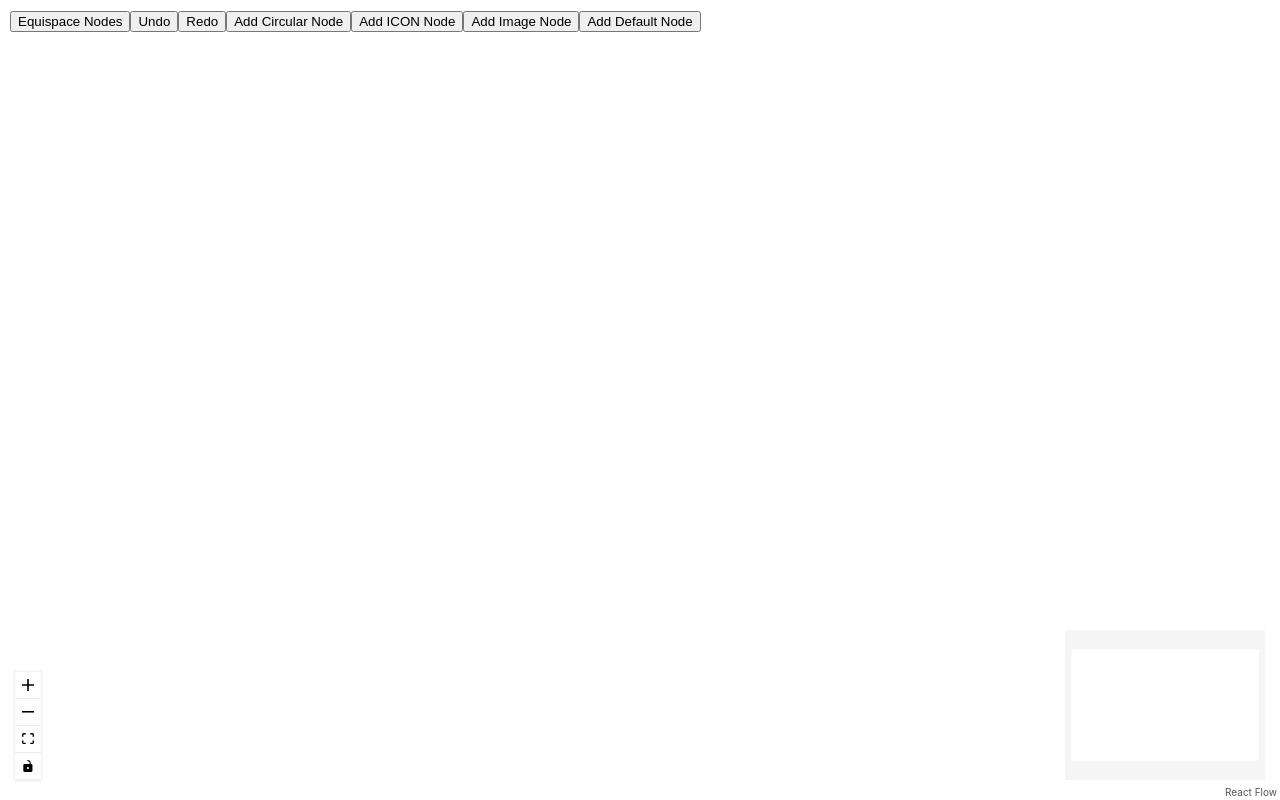
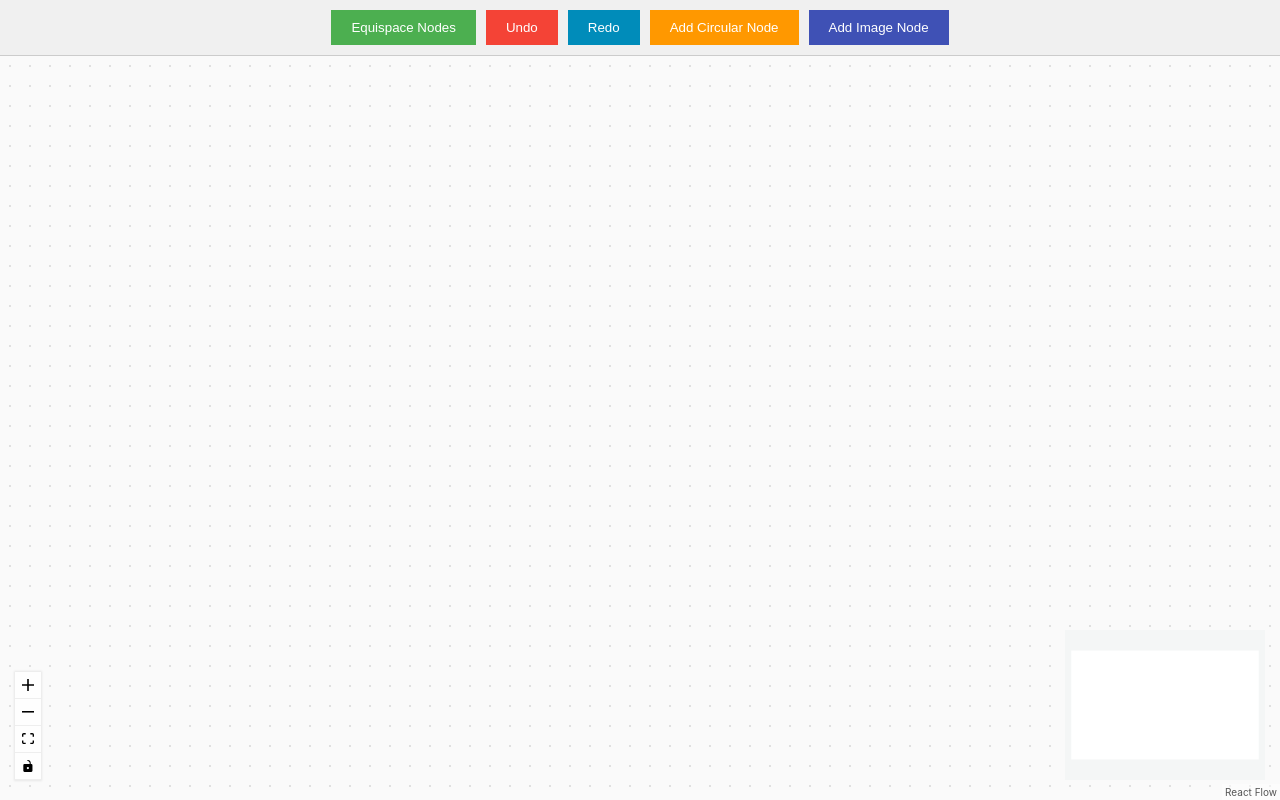
Before and after one commit to Koushik62/Readyly_assignment, a React (Create React App) app: page / in a window 1280 px wide. Built offline with nearby package versions, Linux system fonts and the light colour scheme.

Commit message:
added css

```diff
--- a/src/FlowDiagram.js
+++ b/src/FlowDiagram.js
@@ -361,23 +361,29 @@ const FlowDiagram = () => {
 
   return (
     <div style={{ height: '100vh', display: 'flex', flexDirection: 'column' }}>
-      <div style={{ justifyContent: 'space-evenly', padding: '10px' }}>
-        <button onClick={makeNodesEquispacedAndCentered}>Equispace Nodes</button>
-        <button onClick={undo}>Undo</button>
-        <button onClick={redo}>Redo</button>
-        <button onClick={() => addNode('circular')}>Add Circular Node</button>
-        <button onClick={() => addNode('iconNode')}>Add ICON Node</button>
-        <button onClick={() => addNode('imageNode')}>Add Image Node</button>
-        <button onClick={() => addNode('default')}>Add Default Node</button>
+      <div style={{ display: 'flex', justifyContent: 'center', padding: '10px', gap: '10px', backgroundColor: '#f0f0f0', borderBottom: '1px solid #ccc' }}>
+        <button style={{ backgroundColor: '#4CAF50', color: 'white', border: 'none', padding: '10px 20px', cursor: 'pointer' }} onClick={makeNodesEquispacedAndCentered}>Equispace Nodes</button>
+        <button style={{ backgroundColor: '#f44336', color: 'white', border: 'none', padding: '10px 20px', cursor: 'pointer' }} onClick={undo}>Undo</button>
+        <button style={{ backgroundColor: '#008CBA', color: 'white', border: 'none', padding: '10px 20px', cursor: 'pointer' }} onClick={redo}>Redo</button>
+        <button style={{ backgroundColor: '#ff9800', color: 'white', border: 'none', padding: '10px 20px', cursor: 'pointer' }} onClick={() => addNode('circular')}>Add Circular Node</button>
+        <button style={{ backgroundColor: '#3f51b5', color: 'white', border: 'none', padding: '10px 20px', cursor: 'pointer' }} onClick={() => addNode('imageNode')}>Add Image Node</button>
       </div>
-      <div ref={reactFlowWrapper} style={{ height: '100vh' }}>
+      <div ref={reactFlowWrapper} style={{ flex: 1, backgroundColor: '#fafafa', position: 'relative' }}>
+        <div style={{
+          position: 'absolute',
+          top: 0,
+          left: 0,
+          right: 0,
+          bottom: 0,
+          backgroundSize: '20px 20px',
+          backgroundImage: 'radial-gradient(circle, #e0e0e0 1.1px, transparent 1px)'
+        }} />
         <ReactFlow
           nodes={nodes}
           edges={edges}
           onConnect={onConnect}
           nodeTypes={nodeTypes}
           onNodeDragStop={onNodeDragStop}
-        // other props
         >
           <MiniMap />
           <Controls />
```
